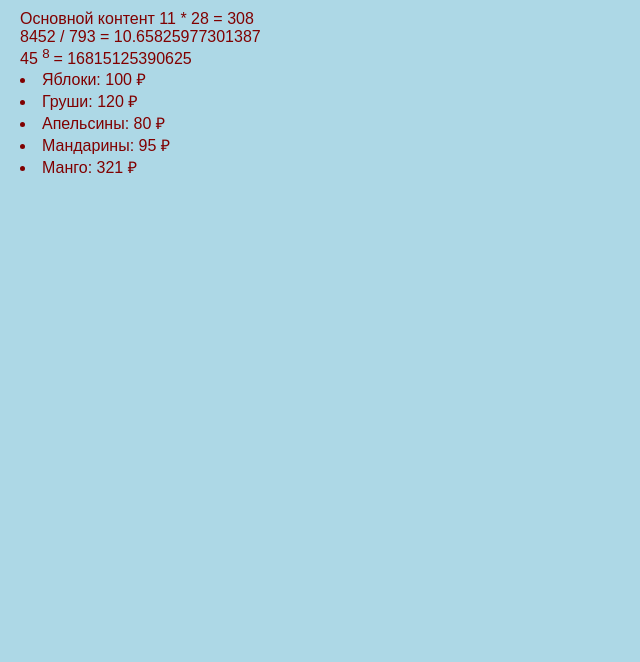
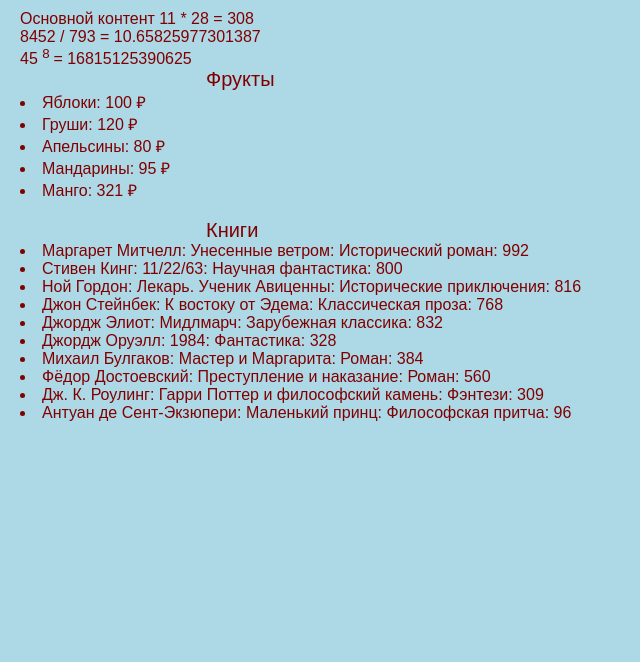
Before and after one commit to Midemm/webprogramming-labs-2-, a Flask app: page /lab2/example in a window 1280 px wide. Shown: the part 51-713 px from the top of the page, without its empty margins (0-640 px from the left). Run offline with Flask 3, Linux system fonts and the light colour scheme.

Commit message:
Книги

```diff
--- a/app.py
+++ b/app.py
@@ -179,4 +179,16 @@ def example():
         {'name': 'Мандарины', 'price': 95},
         {'name': 'Манго', 'price': 321}
         ]
-    return render_template('example.html', name=name, lab_namber=lab_namber, group=group, kurs=kurs, fruits=fruits)
+    books = [
+        {'autor': 'Маргарет Митчелл' , 'name_book': 'Унесенные ветром' , 'genre': 'Исторический роман' , 'pages': 992},
+        {'autor': 'Стивен Кинг' , 'name_book': '11/22/63' , 'genre': ' Научная фантастика' , 'pages': 800},
+        {'autor': 'Ной Гордон' , 'name_book': 'Лекарь. Ученик Авиценны' , 'genre': 'Исторические приключения' , 'pages': 816},
+        {'autor': 'Джон Стейнбек' , 'name_book': 'К востоку от Эдема' , 'genre': 'Классическая проза' , 'pages': 768},
+        {'autor': 'Джордж Элиот' , 'name_book': 'Мидлмарч' , 'genre': 'Зарубежная классика' , 'pages': 832},
+        {'autor': 'Джордж Оруэлл' , 'name_book': '1984' , 'genre': 'Фантастика' , 'pages': 328},
+        {'autor': 'Михаил Булгаков' , 'name_book': 'Мастер и Маргарита' , 'genre': 'Роман' , 'pages': 384},
+        {'autor': 'Фёдор Достоевский' , 'name_book': 'Преступление и наказание' , 'genre': 'Роман' , 'pages': 560},
+        {'autor': 'Дж. К. Роулинг' , 'name_book': 'Гарри Поттер и философский камень' , 'genre': 'Фэнтези' , 'pages': 309},
+        {'autor': 'Антуан де Сент-Экзюпери' , 'name_book': 'Маленький принц' , 'genre': 'Философская притча' , 'pages': 96}
+    ]
+    return render_template('example.html', name=name, lab_namber=lab_namber, group=group, kurs=kurs, fruits=fruits, books=books)
--- a/templates/example.html
+++ b/templates/example.html
@@ -21,9 +21,14 @@
         Основной контент
         11 * 28 = {{ 11 * 28}} <br>
         8452 / 793 = {{ 8452 / 793 }}<br>
-        45 <sup> 8 </sup>= {{ 45 ** 8 }}
+        45 <sup> 8 </sup>= {{ 45 ** 8 }}<br>
+        <div>Фрукты</div>
         {% for f in fruits %}
         <li>{{ f.name }}: {{ f.price }} &#8381;</li>
+        {% endfor %}<br>
+        <div>Книги</div>
+        {% for b in books %}
+        <li>{{ b.autor }}:  {{ b.name_book }}: {{ b.genre }}:  {{ b.pages }}</li>
         {% endfor %}
     </main>
 
```
